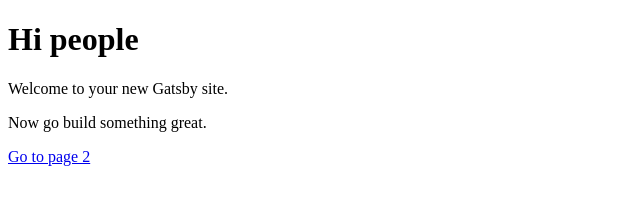
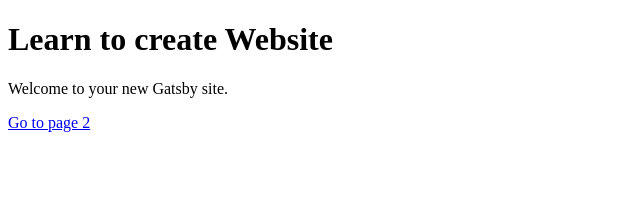
Before and after one commit to chris0512/my-react-app, a Gatsby site: page / in a window 1280 px wide. Shown: the whole page, without its empty margins (0-640 px from the left). Built offline with nearby package versions, Linux system fonts and the light colour scheme; Gatsby itself is replaced by a stand-in of ours.

Commit message:
first commit

```diff
--- a/gatsby-config.js
+++ b/gatsby-config.js
@@ -1,6 +1,6 @@
 module.exports = {
   siteMetadata: {
-    title: 'Gatsby Default Starter',
+    title: 'website: 60947059S',
   },
   plugins: ['gatsby-plugin-react-helmet'],
 }
--- a/package.json
+++ b/package.json
@@ -7,6 +7,7 @@
     "gatsby": "^1.9.247",
     "gatsby-link": "^1.6.40",
     "gatsby-plugin-react-helmet": "^2.0.10",
+    "react": "^15.7.0",
     "react-helmet": "^5.2.0"
   },
   "keywords": [
@@ -23,7 +24,7 @@
     "prettier": "^1.12.0"
   },
   "repository": {
-    "type" : "git",
-    "url" : "https://github.com/gatsbyjs/gatsby-starter-default"
+    "type": "git",
+    "url": "https://github.com/gatsbyjs/gatsby-starter-default"
   }
 }
--- a/src/pages/index.js
+++ b/src/pages/index.js
@@ -3,9 +3,8 @@ import Link from 'gatsby-link'
 
 const IndexPage = () => (
   <div>
-    <h1>Hi people</h1>
+    <h1>Learn to create Website</h1>
     <p>Welcome to your new Gatsby site.</p>
-    <p>Now go build something great.</p>
     <Link to="/page-2/">Go to page 2</Link>
   </div>
 )
```
Also changed, not shown: 1 other file.
